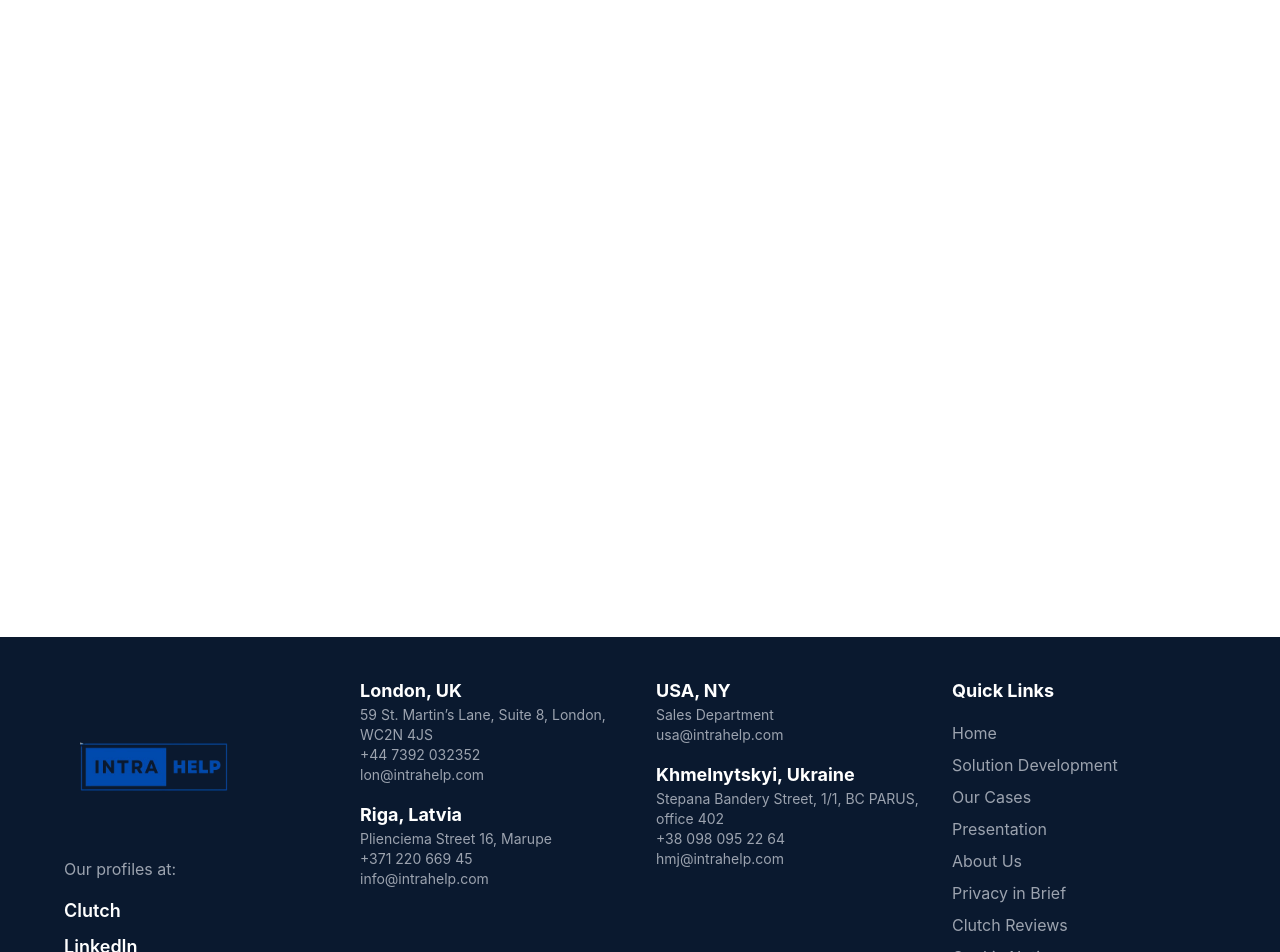
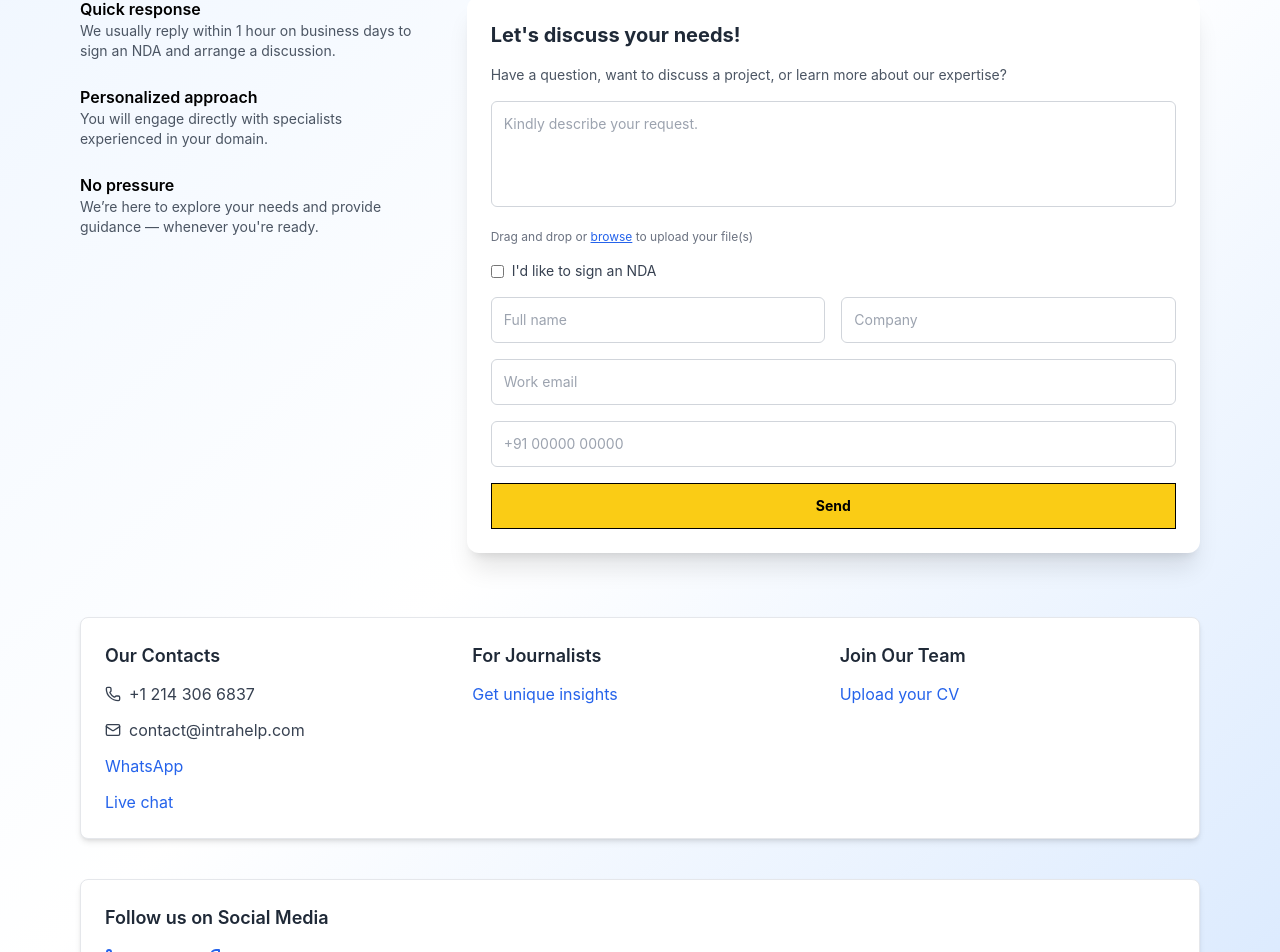
Before and after one commit to DwijNaranje/Build_Intrahelp, a React (Create React App) app: page /contact in a window 1280 px wide. Shown: the part 163-1115 px from the top of the page. Built offline with nearby package versions, Linux system fonts and the light colour scheme.

Commit message:
contact us

```diff
--- a/src/App.js
+++ b/src/App.js
@@ -9,6 +9,7 @@ import Services from "./pages/Services";
 import Industries from "./pages/Industries";
 import Portfolio from "./pages/Portfolio";
 import Pricing from "./pages/Pricing";
+import Contact from "./pages/Contact";
 
 const App = () => {
   return (
@@ -23,6 +24,7 @@ const App = () => {
           <Route path="/industries" element={<Industries />} />
           <Route path="/portfolio" element={<Portfolio />} />
           <Route path="/pricing" element={<Pricing />} />
+          <Route path="/contact" element={<Contact />} />
         </Routes>
       </main>
       <Footer />
--- a/src/components/Navbar.js
+++ b/src/components/Navbar.js
@@ -60,10 +60,10 @@ const Navbar = () => {
 
 
         {/* Right Section */}
-        <div className="flex items-center">
+<div className="flex items-center">
   <Link
     to="/contact"
-    className="px-4 py-2 rounded-md font-bold ml-[30px] transition duration-300 bg-blue-500 border-2 border-black text-white hover:bg-blue-600"
+    className="px-4 py-2 font-bold ml-[30px] transition duration-300 bg-yellow-400 border-2 border-black text-black hover:bg-yellow-500 rounded-none"
   >
     Contact Us
   </Link>
--- a/src/pages/Contact.js
+++ b/src/pages/Contact.js
@@ -1,10 +1,96 @@
 import React from "react";
+import { Mail, Phone, Linkedin, Youtube, Facebook } from "lucide-react";
 
-const Contact = () => (
-  <div className="p-10 text-center">
-    <h2 className="text-3xl font-bold">Contact Us</h2>
-    <p className="mt-4">Get in touch with us for business support and technical assistance.</p>
+const Contact = () => {
+  return (
+    <div className="pt-[160px] bg-gradient-to-br from-blue-50 via-white to-blue-100 min-h-screen px-4 xl:px-20">
+      <div className="max-w-7xl mx-auto grid grid-cols-1 xl:grid-cols-3 gap-10">
+
+        {/* Left Info Section */}
+        <div className="space-y-6 text-sm">
+          <div>
+            <h3 className="text-base font-semibold">Quick response</h3>
+            <p className="text-gray-600">We usually reply within 1 hour on business days to sign an NDA and arrange a discussion.</p>
+          </div>
+          <div>
+            <h3 className="text-base font-semibold">Personalized approach</h3>
+            <p className="text-gray-600">You will engage directly with specialists experienced in your domain.</p>
+          </div>
+          <div>
+            <h3 className="text-base font-semibold">No pressure</h3>
+            <p className="text-gray-600">We’re here to explore your needs and provide guidance — whenever you're ready.</p>
+          </div>
+        </div>
+
+        {/* Form Section (Now Larger: spans 2 columns on xl screens) */}
+        <div className="bg-white shadow-xl rounded-xl p-6 xl:col-span-2 space-y-4">
+          <h2 className="text-xl font-bold text-gray-800">Let's discuss your needs!</h2>
+          <p className="text-sm text-gray-600">Have a question, want to discuss a project, or learn more about our expertise?</p>
+
+          <textarea className="w-full border border-gray-300 p-3 rounded-md resize-none text-sm" rows={4} placeholder="Kindly describe your request." />
+          <div className="text-xs text-gray-500">Drag and drop or <span className="text-blue-600 underline cursor-pointer">browse</span> to upload your file(s)</div>
+
+          <div className="flex items-center gap-2 text-sm">
+            <input type="checkbox" id="nda" />
+            <label htmlFor="nda" className="text-gray-700">I'd like to sign an NDA</label>
+          </div>
+
+          <div className="grid md:grid-cols-2 gap-4">
+            <input type="text" placeholder="Full name" className="border border-gray-300 p-3 rounded-md text-sm" />
+            <input type="text" placeholder="Company" className="border border-gray-300 p-3 rounded-md text-sm" />
+          </div>
+          <input type="email" placeholder="Work email" className="w-full border border-gray-300 p-3 rounded-md text-sm" />
+          <input type="tel" placeholder="+91 00000 00000" className="w-full border border-gray-300 p-3 rounded-md text-sm" />
+
+          <button className="bg-yellow-400 text-black px-6 py-3 font-bold w-full border border-black rounded-none hover:bg-yellow-500 transition text-sm">
+            Send
+          </button>
+        </div>
+      </div>
+
+      {/* Social & Contact Info */}
+<div className="max-w-7xl mx-auto mt-16 px-4 xl:px-0">
+  <div className="grid grid-cols-1 md:grid-cols-3 gap-8 border rounded-lg p-6 shadow-md bg-white">
+
+    {/* Contact Details */}
+    <div className="space-y-3">
+      <h3 className="font-semibold text-lg text-gray-800">Our Contacts</h3>
+      <p className="flex items-center text-gray-700 gap-2"><Phone size={16} /> +1 214 306 6837</p>
+      <p className="flex items-center text-gray-700 gap-2"><Mail size={16} /> contact@intrahelp.com</p>
+      <p className="text-blue-600 hover:underline cursor-pointer">WhatsApp</p>
+      <p className="text-blue-600 hover:underline cursor-pointer">Live chat</p>
+    </div>
+
+    {/* Journalists */}
+    <div className="space-y-3">
+      <h3 className="font-semibold text-lg text-gray-800">For Journalists</h3>
+      <p className="text-blue-600 hover:underline cursor-pointer">Get unique insights</p>
+    </div>
+
+    {/* Careers */}
+    <div className="space-y-3">
+      <h3 className="font-semibold text-lg text-gray-800">Join Our Team</h3>
+      <p className="text-blue-600 hover:underline cursor-pointer">Upload your CV</p>
+    </div>
   </div>
-);
+
+  {/* Social Media */}
+  <div className="mt-10 border rounded-lg p-6 shadow-md bg-white">
+    <h3 className="font-semibold text-lg text-gray-800 mb-4">Follow us on Social Media</h3>
+    <div className="flex space-x-6 text-blue-600">
+      <Linkedin className="cursor-pointer hover:scale-110 transition" />
+      <Youtube className="cursor-pointer hover:scale-110 transition" />
+      <Facebook className="cursor-pointer hover:scale-110 transition" />
+    </div>
+  </div>
+</div>
+
+
+
+
+
+    </div>
+  );
+};
 
 export default Contact;
```
